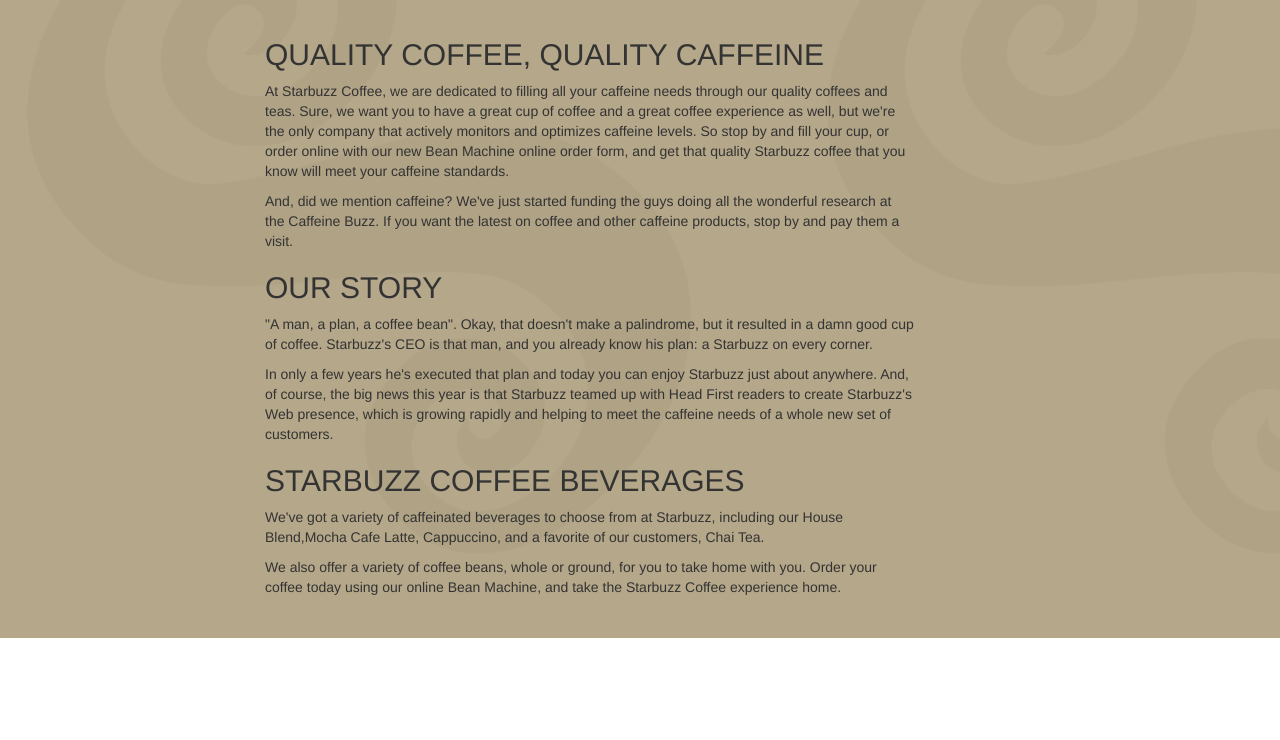
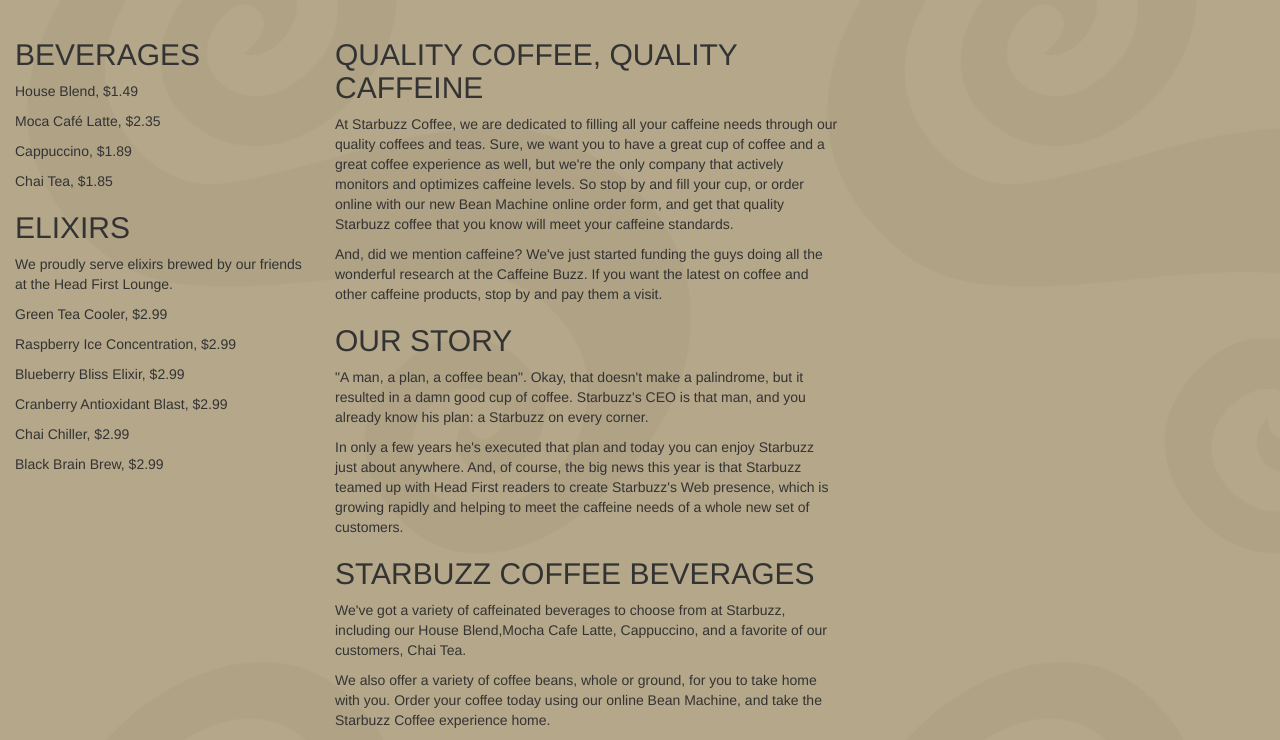
Before and after one commit to rtduany/starbuzz-coffee-Bootstrap, a plain HTML site: page index.html in a window 1280 px wide. Shown: the part 162-902 px from the top of the page. Before the commit the page ends 800 px from the top, so only its background shows below. Drawn offline with nearby package versions, Linux system fonts and the light colour scheme.

Commit message:
add the aside column

```diff
--- a/index.html
+++ b/index.html
@@ -32,13 +32,26 @@
 		  </div>
 	  </nav>
 
-	  <div class="container">
+	  <div class="container-fluid">
 		  <div class="row">
-			  <div class="col-sm-2">
+			  <div class="col-sm-3">
 				  <aside>
+					  <h2>BEVERAGES</h2>
+					  <p>House Blend, $1.49</p>
+					  <p>Moca Café Latte, $2.35</p>
+					  <p>Cappuccino, $1.89</p>
+					  <p>Chai Tea, $1.85</p>
+					  <h2>ELIXIRS</h2>
+					  <p>We proudly serve elixirs brewed by our friends at the Head First Lounge.</p>
+					  <p>Green Tea Cooler, $2.99</p>
+					  <p>Raspberry Ice Concentration, $2.99</p>
+					  <p>Blueberry Bliss Elixir, $2.99</p>
+					  <p>Cranberry Antioxidant Blast, $2.99</p>
+					  <p>Chai Chiller, $2.99</p>
+					  <p>Black Brain Brew, $2.99</p>
 				  </aside>
 			  </div>
-			  <div class="col-sm-7">
+			  <div class="col-sm-5">
 				  <article>
 					  <h2>QUALITY COFFEE, QUALITY CAFFEINE</h2>
 					  <p>At Starbuzz Coffee, we are dedicated to filling all your caffeine needs through our quality coffees and teas. Sure,
@@ -61,7 +74,7 @@
 						  using our online Bean Machine, and take the Starbuzz Coffee experience home.</p>
 				  </article>
 			  </div>
-			  <div class="col-sm-3">
+			  <div class="col-sm-4">
 				  <sidebar>
 				  </sidebar>
 			  </div>
```
